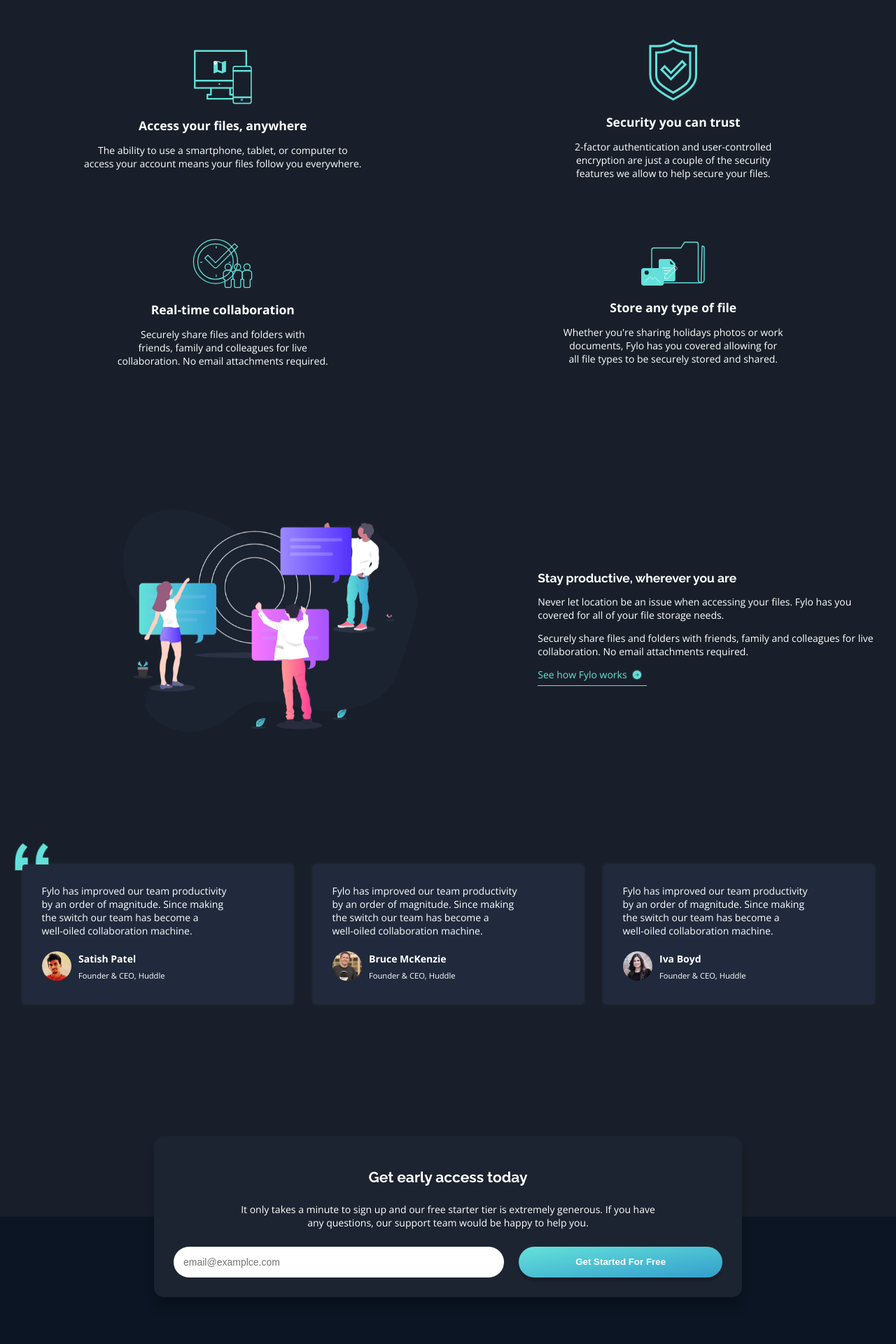
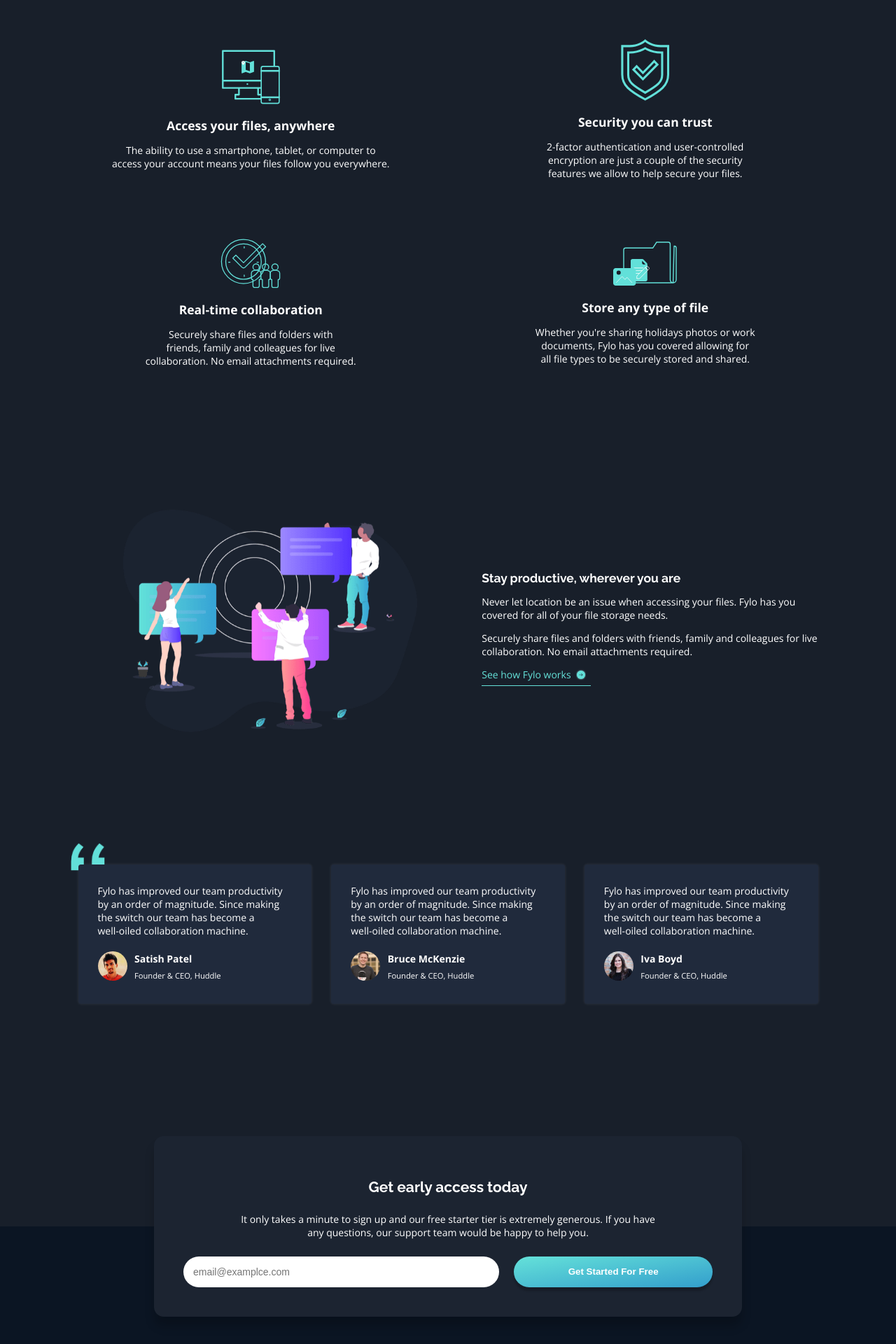
Before and after one commit to sutaC/Fylo-dark-theme-landing-page, a React (Vite) app: page / in a window 1280 px wide. Shown: the part 846-2766 px from the top of the page at 70% size. Built offline with nearby package versions, Linux system fonts and the light colour scheme.

Commit message:
Fine tuning

```diff
--- a/src/sections/CallToAction.module.css
+++ b/src/sections/CallToAction.module.css
@@ -1,5 +1,7 @@
 .callToAction {
     padding: calc(var(--pad-root) * 3) var(--pad-root);
+    max-width: 80rem;
+    margin: auto;
 }
 
 .illustration {
--- a/src/sections/Features.module.css
+++ b/src/sections/Features.module.css
@@ -2,6 +2,9 @@
     padding: calc(var(--pad-root) * 3) var(--pad-root);
     text-align: center;
     text-wrap: balance;
+
+    max-width: 80rem;
+    margin: auto;
 
     display: grid;
     align-items: center;
--- a/src/sections/GetStarted.module.css
+++ b/src/sections/GetStarted.module.css
@@ -19,7 +19,7 @@
 .card {
     max-width: 60rem;
     margin: auto;
-    padding: 2rem;
+    padding: 3rem;
     border-radius: 1rem;
     background-color: var(--clr-pri-intro-bg);
     text-align: center;
--- a/src/sections/Team.module.css
+++ b/src/sections/Team.module.css
@@ -5,6 +5,8 @@
     align-items: center;
     flex-direction: column;
     gap: 2rem;
+    max-width: 80rem;
+    margin: auto;
     padding: calc(var(--pad-root) * 3) var(--pad-root);
     isolation: isolate;
 }
```
